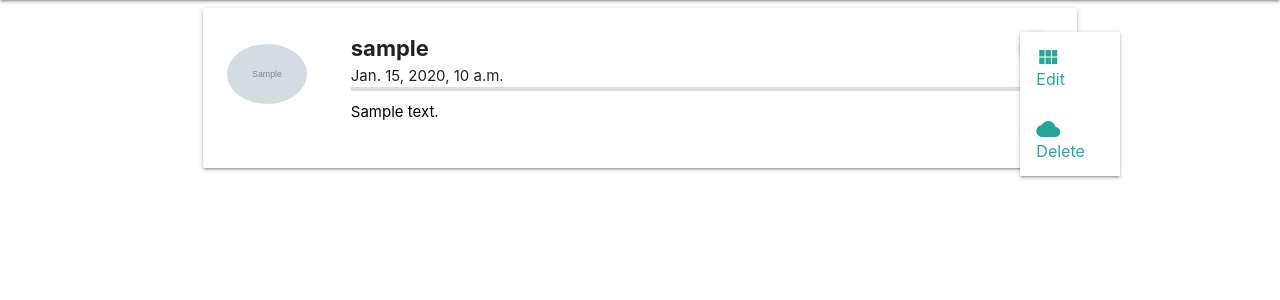
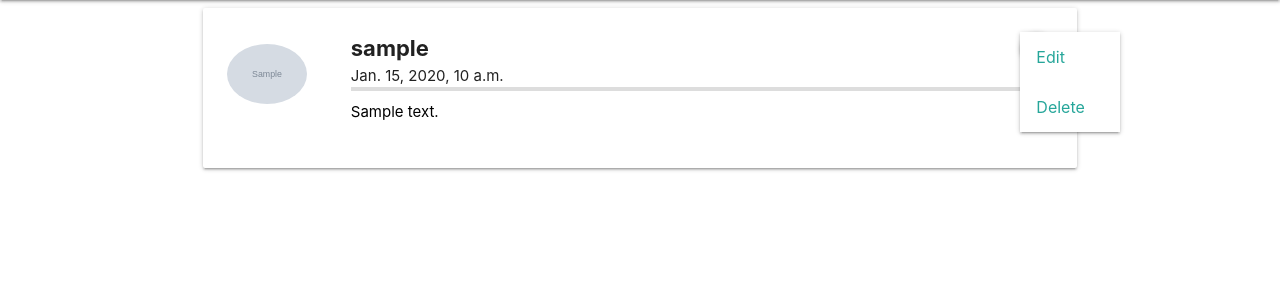
Before and after one commit to Ronith900/django_blog, a Django app: page / in a window 1280 px wide, after a click on "edit". Shown: the part 64-364 px from the top of the page. Run offline with Django 3.2, Linux system fonts and the light colour scheme; a user stored in the database is signed in; tables that the repository leaves empty hold one stand-in row (values such as "Sample post"); grey boxes marked "Sample" are stand-in pictures; some libraries are stand-ins or nearby versions.

Commit message:
edit features

```diff
--- a/blog/templates/blog/_tweet.html
+++ b/blog/templates/blog/_tweet.html
@@ -15,8 +15,8 @@
                     <i class="material-icons">edit</i>
                 </a>
                 <ul id='dropdown1' class='dropdown-content'>
-                    <li><a href="{% url 'blog-update' post.id %}"><i class="material-icons">view_module</i>Edit</a></li>
-                    <li><a href="{% url 'blog-delete' post.id %}"><i class="material-icons">cloud</i>Delete</a></li>
+                    <li><a href="{% url 'blog-update' post.id %}">Edit</a></li>
+                    <li><a href="{% url 'blog-delete' post.id %}">Delete</a></li>
                 </ul>
                 <div class="tweet-posted">{{post.created_at}}</div>
 
--- a/blog/templates/blog/home.html
+++ b/blog/templates/blog/home.html
@@ -8,6 +8,7 @@ No tweets
 {% for post in tweets %}
 {% include 'blog/_tweet.html' with post=post %}
 {% endfor %}
+
 
 {% endif %}
 {% block extra-css%}
```
